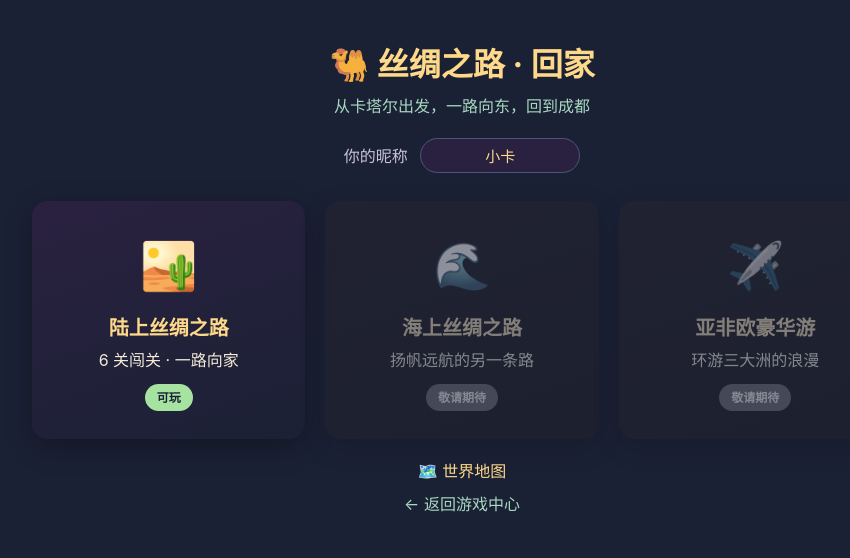
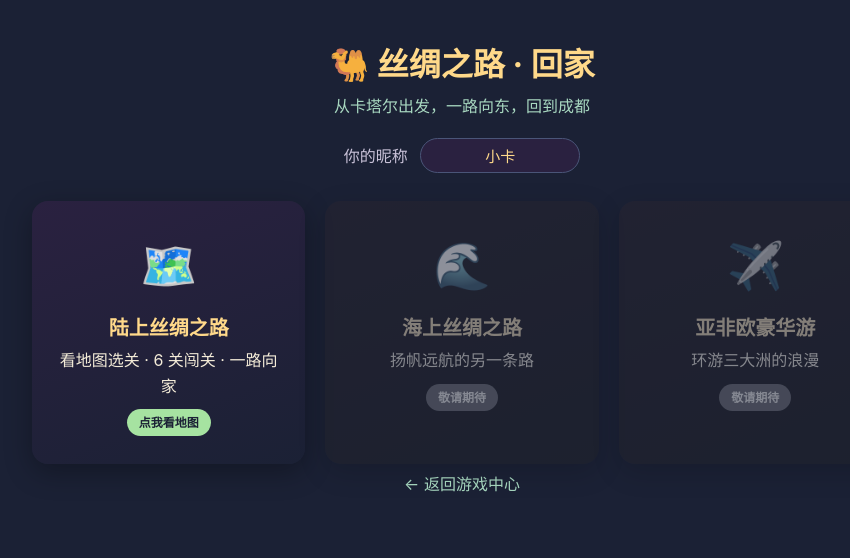
Before and after one commit to yulfcb/website, a Flask app: template templates/silk-road/mode.html in a window 1280 px wide. Shown: the part 334-892 px from the top of the page, without its empty margins (178-1028 px from the left). After the commit the page ends 826 px from the top, so only its background shows below. Run offline with Flask 3, Linux system fonts and the light colour scheme; the template is opened without the code that fills it, so the values that code supplies are empty; data comes from the database, SQL or seed files in the repository; some libraries are stand-ins or nearby versions.

Commit message:
fix: silk-road M9.4c mode 进入流程改到世界地图
- mode.html 主陆上丝绸之路卡片 href 从 level/0 改 world-map
- 改卡片 icon 🏜️->🗺️ + 描述 + badge 点我看地图
- 删掉独立的世界地图链接（重复，已被主卡片覆盖）

进入流程: mode -> world-map -> 选关 -> level/n
World-map 自身有: 已通关高亮 / current 脉冲 / 连线路径 / 全 6 关 marker

Agent e2e 验证: 0 page-error / 0 console-error, 截图 /tmp/m94c_flow.png

Tip: gunicorn 4 workers 在改了模板后需要 SIGHUP 才能 reload — 长期建议开 TEMPLATES_AUTO_RELOAD=True

```diff
--- a/templates/silk-road/mode.html
+++ b/templates/silk-road/mode.html
@@ -46,11 +46,11 @@
     </div>
 
     <div class="silk-modes">
-      <a class="silk-mode playable" href="{{ url_for('silk_road_level', n=0) }}">
-        <div class="icon">🏜️</div>
+      <a class="silk-mode playable" href="{{ url_for('silk_road_world_map') }}">
+        <div class="icon">🗺️</div>
         <div class="t">{{ config.modes.land.title if config.modes.land else '陆上丝绸之路' }}</div>
-        <div class="d">6 关闯关 · 一路向家</div>
-        <span class="badge">可玩</span>
+        <div class="d">看地图选关 · 6 关闯关 · 一路向家</div>
+        <span class="badge">点我看地图</span>
       </a>
       <div class="silk-mode disabled">
         <div class="icon">🌊</div>
@@ -66,7 +66,7 @@
       </div>
     </div>
 
-    <p style="margin-top:20px"><a href="{{ url_for('silk_road_world_map') }}" style="color:#ffd98a">🗺️ 世界地图</a></p>
+    {# M9.4c: 主"陆上丝绸之路"卡片已是世界地图, 独立链接重复, 删。 #}
     <p style="margin-top:8px"><a href="/games" style="color:#a8d8c0">← 返回游戏中心</a></p>
   </div>
 
```
